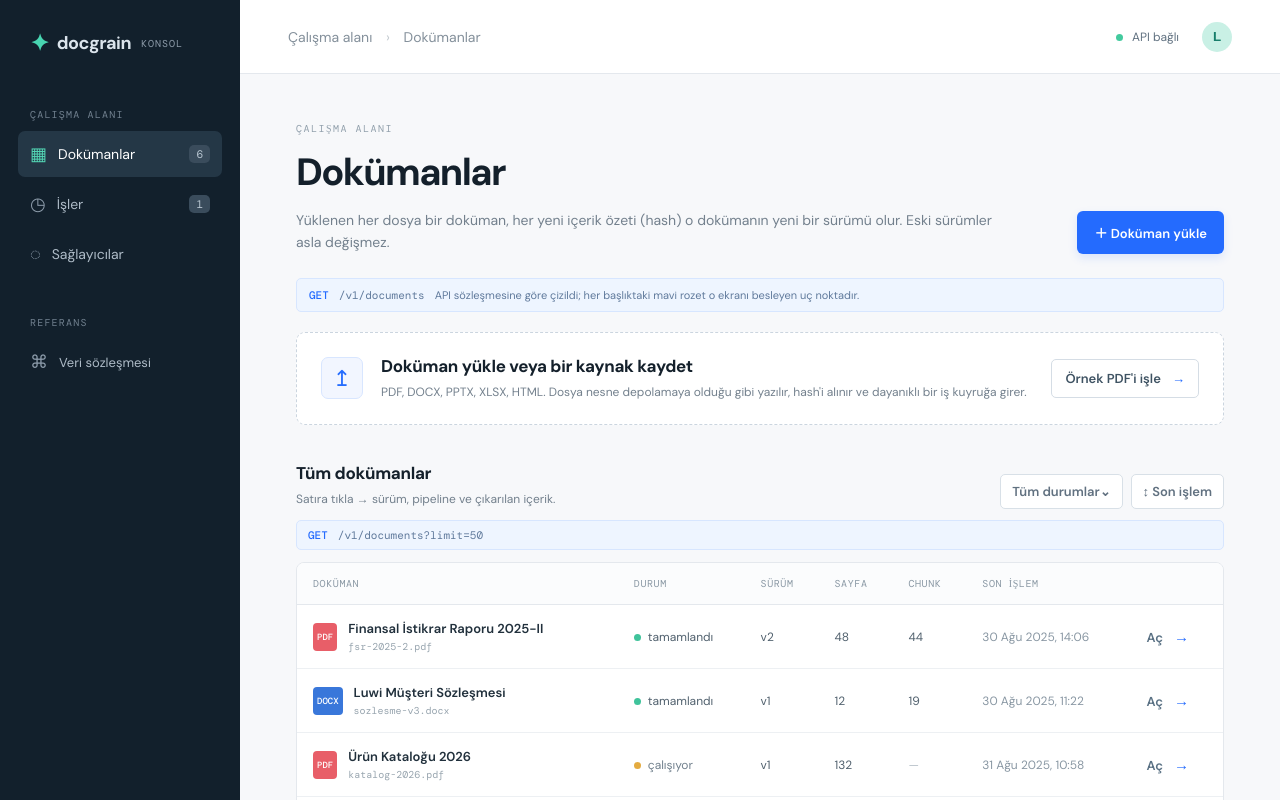
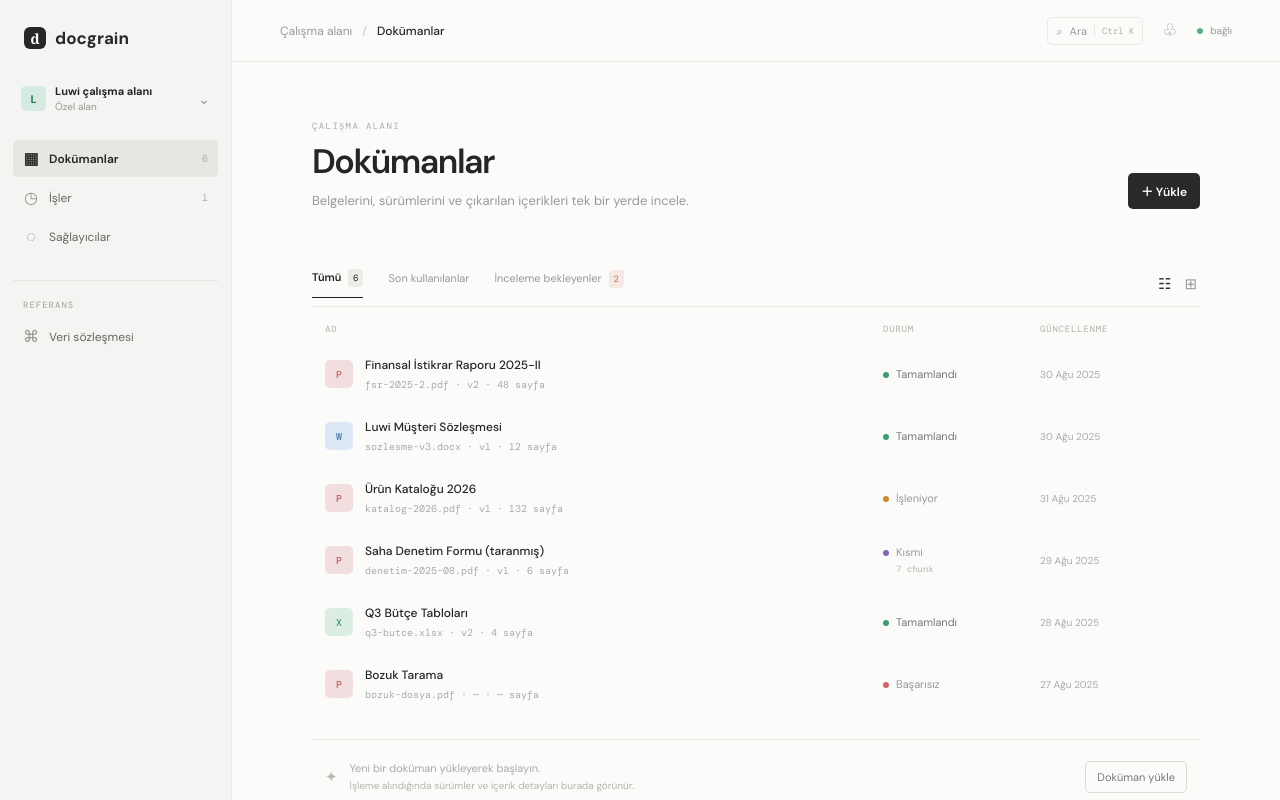
Before and after one commit to badblli/docgrain, a Next.js app in the folder apps/web/: page / in a window 1280 px wide. Shown: the top 800 px of the page. Built offline with nearby package versions, Linux system fonts and the light colour scheme.

Commit message:
style: simplify console into notion-like workspace

```diff
--- a/apps/web/app/page.tsx
+++ b/apps/web/app/page.tsx
@@ -1,34 +1,34 @@
 type Document = { type: string; title: string; file: string; status: "done" | "running" | "partial" | "failed"; version: string; pages: string; chunks: string; updated: string };
 
 const documents: Document[] = [
-  { type: "PDF", title: "Finansal İstikrar Raporu 2025-II", file: "fsr-2025-2.pdf", status: "done", version: "v2", pages: "48", chunks: "44", updated: "30 Ağu 2025, 14:06" },
-  { type: "DOCX", title: "Luwi Müşteri Sözleşmesi", file: "sozlesme-v3.docx", status: "done", version: "v1", pages: "12", chunks: "19", updated: "30 Ağu 2025, 11:22" },
-  { type: "PDF", title: "Ürün Kataloğu 2026", file: "katalog-2026.pdf", status: "running", version: "v1", pages: "132", chunks: "—", updated: "31 Ağu 2025, 10:58" },
-  { type: "PDF", title: "Saha Denetim Formu (taranmış)", file: "denetim-2025-08.pdf", status: "partial", version: "v1", pages: "6", chunks: "7", updated: "29 Ağu 2025, 16:41" },
-  { type: "XLSX", title: "Q3 Bütçe Tabloları", file: "q3-butce.xlsx", status: "done", version: "v2", pages: "4", chunks: "11", updated: "28 Ağu 2025, 09:15" },
-  { type: "PDF", title: "Bozuk Tarama", file: "bozuk-dosya.pdf", status: "failed", version: "—", pages: "—", chunks: "—", updated: "27 Ağu 2025, 18:03" },
+  { type: "PDF", title: "Finansal İstikrar Raporu 2025-II", file: "fsr-2025-2.pdf", status: "done", version: "v2", pages: "48", chunks: "44", updated: "30 Ağu 2025" },
+  { type: "DOCX", title: "Luwi Müşteri Sözleşmesi", file: "sozlesme-v3.docx", status: "done", version: "v1", pages: "12", chunks: "19", updated: "30 Ağu 2025" },
+  { type: "PDF", title: "Ürün Kataloğu 2026", file: "katalog-2026.pdf", status: "running", version: "v1", pages: "132", chunks: "—", updated: "31 Ağu 2025" },
+  { type: "PDF", title: "Saha Denetim Formu (taranmış)", file: "denetim-2025-08.pdf", status: "partial", version: "v1", pages: "6", chunks: "7", updated: "29 Ağu 2025" },
+  { type: "XLSX", title: "Q3 Bütçe Tabloları", file: "q3-butce.xlsx", status: "done", version: "v2", pages: "4", chunks: "11", updated: "28 Ağu 2025" },
+  { type: "PDF", title: "Bozuk Tarama", file: "bozuk-dosya.pdf", status: "failed", version: "—", pages: "—", chunks: "—", updated: "27 Ağu 2025" },
 ];
 
-const statusLabel = { done: "tamamlandı", running: "çalışıyor", partial: "kısmi", failed: "başarısız" };
+const statusLabel = { done: "Tamamlandı", running: "İşleniyor", partial: "Kısmi", failed: "Başarısız" };
 
 export default function Home() {
-  return <main className="shell">
-    <aside className="sidebar">
-      <div className="brand"><span className="brandMark">✦</span><span>docgrain</span><small>KONSOL</small></div>
-      <p className="navLabel">ÇALIŞMA ALANI</p>
-      <nav><a className="active" href="#documents"><span>▦</span> Dokümanlar <b>6</b></a><a href="#jobs"><span>◷</span> İşler <b>1</b></a><a href="#providers"><span>◌</span> Sağlayıcılar</a></nav>
-      <p className="navLabel reference">REFERANS</p><a className="referenceLink" href="/docs"><span>⌘</span> Veri sözleşmesi</a>
-      <div className="sidebarFoot"><span className="dot" /> Prototip · sahte veri <span className="api">/v1</span></div>
+  return <main className="appShell">
+    <aside className="sidebar" aria-label="Ana navigasyon">
+      <a className="wordmark" href="#top"><span className="wordmarkIcon">d</span><span>docgrain</span></a>
+      <div className="workspacePicker"><span className="workspaceAvatar">L</span><span><b>Luwi çalışma alanı</b><small>Özel alan</small></span><span className="chevron">⌄</span></div>
+      <nav className="navGroup"><a className="navItem active" href="#documents"><span>▦</span> Dokümanlar <em>6</em></a><a className="navItem" href="#jobs"><span>◷</span> İşler <em>1</em></a><a className="navItem" href="#providers"><span>◌</span> Sağlayıcılar</a></nav>
+      <div className="sidebarSection"><p>REFERANS</p><a className="navItem" href="/docs"><span>⌘</span> Veri sözleşmesi</a></div>
+      <div className="sidebarBottom"><a href="#help">Yardım &amp; geri bildirim</a><div className="userRow"><span className="userAvatar">L</span><span>Lenovo</span><span className="more">•••</span></div></div>
     </aside>
-    <section className="content">
-      <header className="topbar"><div className="crumb">Çalışma alanı <span>›</span> Dokümanlar</div><div className="topActions"><span className="online"><i /> API bağlı</span><button className="avatar">L</button></div></header>
-      <div className="pageHead"><div><div className="eyebrow">ÇALIŞMA ALANI</div><h1>Dokümanlar</h1><p>Yüklenen her dosya bir doküman, her yeni içerik özeti (hash) o dokümanın yeni bir sürümü olur. Eski sürümler asla değişmez.</p></div><button className="primary">＋ Doküman yükle</button></div>
-      <div className="contract"><span className="method">GET</span><code>/v1/documents</code><span>API sözleşmesine göre çizildi; her başlıktaki mavi rozet o ekranı besleyen uç noktadır.</span></div>
-      <section className="uploadCard"><div className="uploadIcon">↥</div><div><h2>Doküman yükle veya bir kaynak kaydet</h2><p>PDF, DOCX, PPTX, XLSX, HTML. Dosya nesne depolamaya olduğu gibi yazılır, hash&apos;i alınır ve dayanıklı bir iş kuyruğa girer.</p></div><button className="ghost">Örnek PDF&apos;i işle <span>→</span></button></section>
-      <div className="tableHead"><div><h2>Tüm dokümanlar</h2><p>Satıra tıkla → sürüm, pipeline ve çıkarılan içerik.</p></div><div className="filters"><button className="filter">Tüm durumlar⌄</button><button className="filter">↕ Son işlem</button></div></div>
-      <div className="contract mini"><span className="method">GET</span><code>/v1/documents?limit=50</code></div>
-      <div className="tableWrap"><table><thead><tr><th>DOKÜMAN</th><th>DURUM</th><th>SÜRÜM</th><th>SAYFA</th><th>CHUNK</th><th>SON İŞLEM</th><th /></tr></thead><tbody>{documents.map((doc) => <tr key={doc.file} className="row"><td><div className="docCell"><span className={`fileType ${doc.type.toLowerCase()}`}>{doc.type}</span><div><strong>{doc.title}</strong><small>{doc.file}</small></div></div></td><td><span className={`status ${doc.status}`}><i />{statusLabel[doc.status]}</span></td><td>{doc.version}</td><td>{doc.pages}</td><td className={doc.chunks === "—" ? "muted" : ""}>{doc.chunks}</td><td className="date">{doc.updated}</td><td><button className="open">Aç <span>→</span></button></td></tr>)}</tbody></table></div>
-      <footer>Docgrain · veri sözleşmesi v0.0.1 <span>Son senkronizasyon: şimdi</span></footer>
+    <section className="workspace" id="top">
+      <header className="topbar"><div className="breadcrumbs"><span>Çalışma alanı</span><b>/</b><strong>Dokümanlar</strong></div><div className="topbarActions"><button className="searchButton" aria-label="Ara">⌕ <span>Ara</span><kbd>Ctrl K</kbd></button><button className="quietButton" aria-label="Bildirimler">♧</button><span className="connection"><i /> bağlı</span></div></header>
+      <div className="content">
+        <div className="intro"><div><p className="eyebrow">ÇALIŞMA ALANI</p><h1>Dokümanlar</h1><p className="description">Belgelerini, sürümlerini ve çıkarılan içerikleri tek bir yerde incele.</p></div><button className="primaryButton">＋ Yükle</button></div>
+        <div className="subnav"><a className="selected" href="#all">Tümü <span>6</span></a><a href="#recent">Son kullanılanlar</a><a href="#failed">İnceleme bekleyenler <span className="alertCount">2</span></a><div className="subnavEnd"><button className="viewButton" aria-label="Liste görünümü">☷</button><button className="viewButton" aria-label="Izgara görünümü">⊞</button></div></div>
+        <div className="documentList" id="documents"><div className="listHeader"><span>AD</span><span>DURUM</span><span>GÜNCELLENME</span><span /></div>{documents.map((doc) => <a className="documentRow" href={`#${doc.file}`} key={doc.file}><div className="documentName"><span className={`fileIcon ${doc.type.toLowerCase()}`}>{doc.type === "DOCX" ? "W" : doc.type === "XLSX" ? "X" : "P"}</span><span><strong>{doc.title}</strong><small>{doc.file} · {doc.version} · {doc.pages} sayfa</small></span></div><span className={`status ${doc.status}`}><i />{statusLabel[doc.status]}{doc.status === "partial" && <small>{doc.chunks} chunk</small>}</span><time>{doc.updated}</time><span className="rowArrow">→</span></a>)}</div>
+        <div className="emptyHint"><span>✦</span><p>Yeni bir doküman yükleyerek başlayın.<br /><small>İşleme alındığında sürümler ve içerik detayları burada görünür.</small></p><button className="outlineButton">Doküman yükle</button></div>
+        <footer><span>Docgrain</span><span>API bağlı · v0.0.1</span></footer>
+      </div>
     </section>
   </main>;
 }
```
Also changed, not shown: apps/web/app/globals.css.
